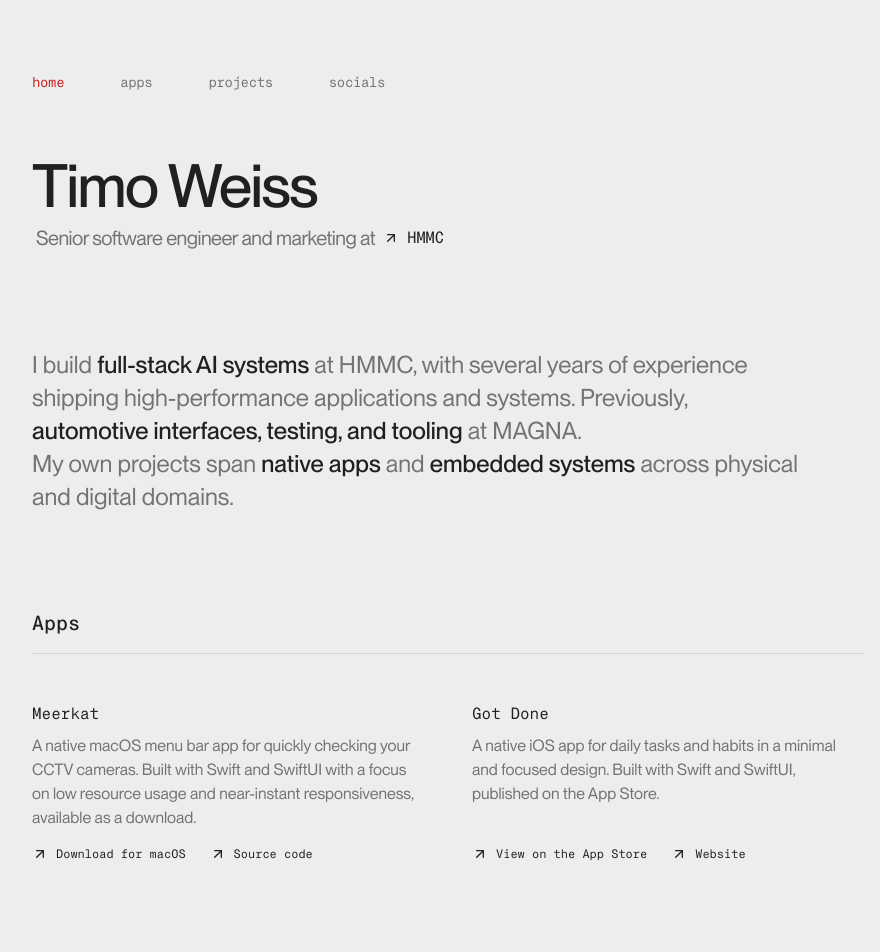
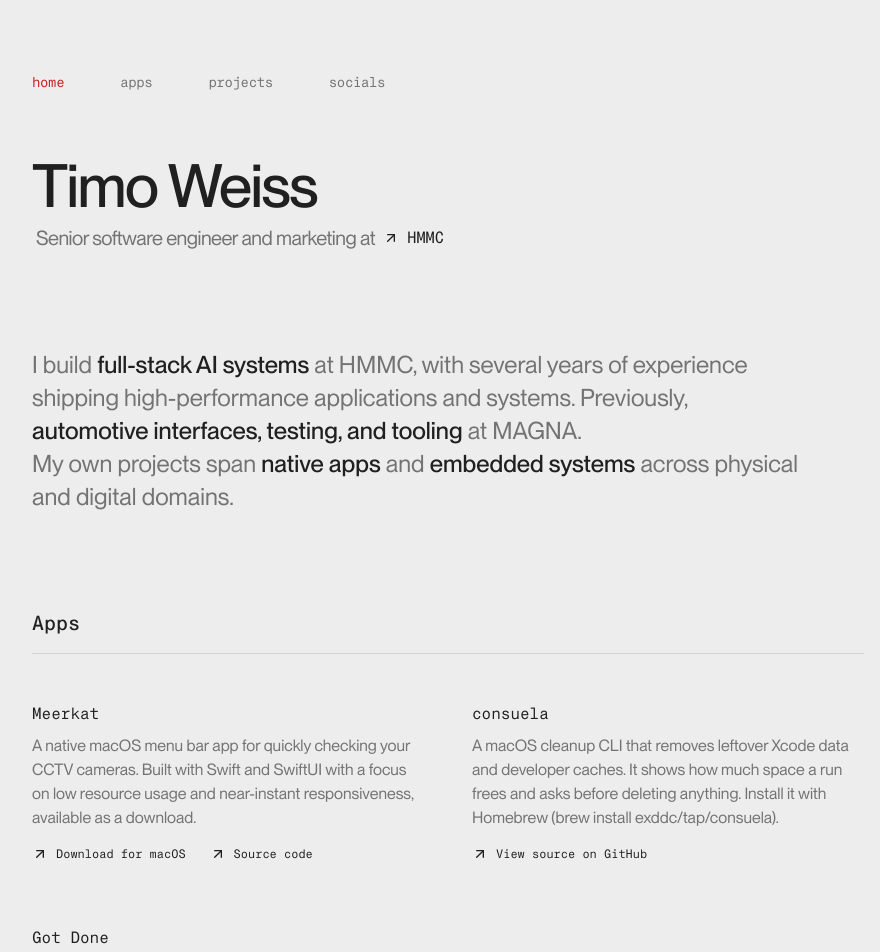
Before and after one commit to exddc/personal-site, a Next.js app: page / in a window 1280 px wide. Shown: the top 952 px of the page, without its empty margins (192-1072 px from the left). Built offline with nearby package versions, Linux system fonts and the light colour scheme.

Commit message:
Add consuela to apps list

```diff
--- a/app/(site)/content.ts
+++ b/app/(site)/content.ts
@@ -33,6 +33,14 @@
       href: "https://github.com/exddc/meerkat",
       label: "Source code",
     },
+  },
+  {
+    slug: "consuela",
+    title: "consuela",
+    description:
+      "A macOS cleanup CLI that removes leftover Xcode data and developer caches. It shows how much space a run frees and asks before deleting anything. Install it with Homebrew (brew install exddc/tap/consuela).",
+    href: "https://github.com/exddc/consuela",
+    actionLabel: "View source on GitHub",
   },
   {
     slug: "gotdoneapp",
```
